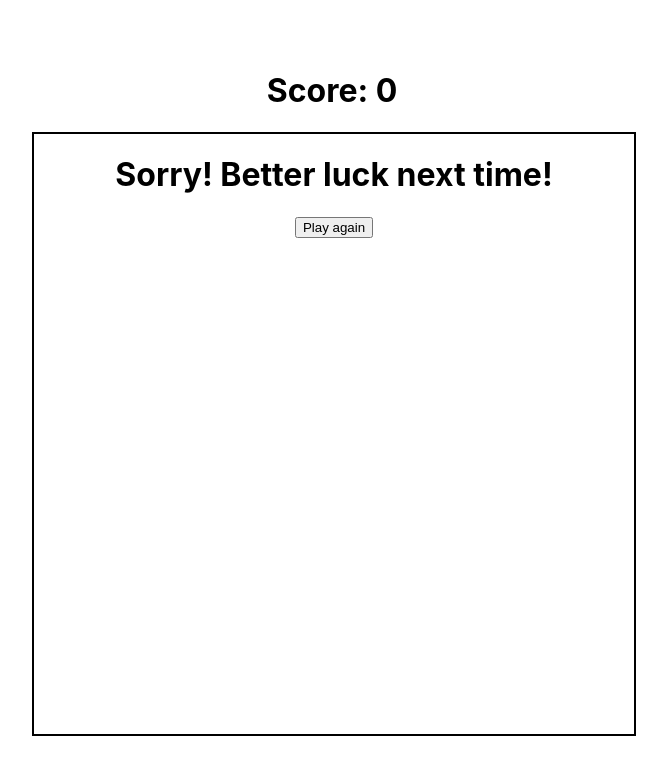
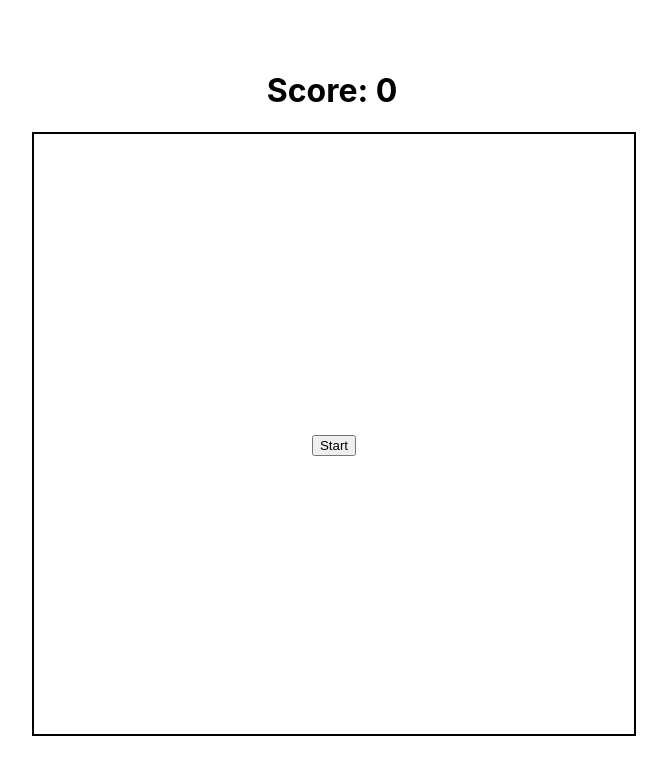
Before and after one commit to mhlptl/snakegame, a React (Create React App) app: page / in a window 1280 px wide. Shown: the top 774 px of the page, without its empty margins (18-685 px from the left). Built offline with nearby package versions, Linux system fonts and the light colour scheme.

Commit message:
added start button

```diff
--- a/src/App.css
+++ b/src/App.css
@@ -39,3 +39,12 @@
 .score-container {
   width: 600px;
 }
+
+.start-button {
+  text-align: center;
+}
+
+.start-container {
+  text-align: center;
+  margin-top: 300px;
+}
--- a/src/App.js
+++ b/src/App.js
@@ -3,6 +3,7 @@ import './App.css';
 import Food from './components/Food';
 import Result from './components/Result';
 import Snake from './components/Snake';
+import Start from './components/Start';
 
 class App extends Component {
   constructor(props) {
@@ -12,14 +13,15 @@ class App extends Component {
       food: [40,10],
       direction: 'down',
       prevDirection: '',
-      play: true,
-      score: 0
+      play: false,
+      score: 0,
+      start: true
     }
   }
 
   componentDidMount() {
     onkeydown = this.onKeyDown;
-    this.timerId = setInterval(this.moveSnake, 100);
+    // this.timerId = setInterval(this.moveSnake, 100);
   }
 
   componentWillUnmount() {
@@ -125,9 +127,17 @@ class App extends Component {
     this.timerId = setInterval(this.moveSnake, 100);
   }
 
+  handleClick = () => {
+    this.setState({
+      start: false,
+      play: true
+    });
+    this.timerId = setInterval(this.moveSnake, 100);
+  }
+
   render() {
 
-    const { play, score } = this.state;
+    const { play, score, start } = this.state;
 
     return (
       <div className='container'>
@@ -135,7 +145,7 @@ class App extends Component {
           <h1 id='score'>Score: {score * 10}</h1>
         </div>
         <div id='board'>
-          {play ? this.game() : <Result result={'Sorry! Better luck next time!'} handleClick={() => this.tryAgain} />}
+          {start ? <Start handleClick={() => this.handleClick}/> : play ? this.game() : <Result result={'Sorry! Better luck next time!'} handleClick={() => this.tryAgain} />}
         </div>
       </div>
     )
--- /dev/null
+++ b/src/components/Start.jsx
@@ -0,0 +1,11 @@
+import React from 'react';
+
+function Start(props) {
+    return (
+        <div className={'start-container'}>
+            <button className={'start-button'} onClick={props.handleClick()}>Start</button>
+        </div>
+    )
+}
+
+export default Start;
```
